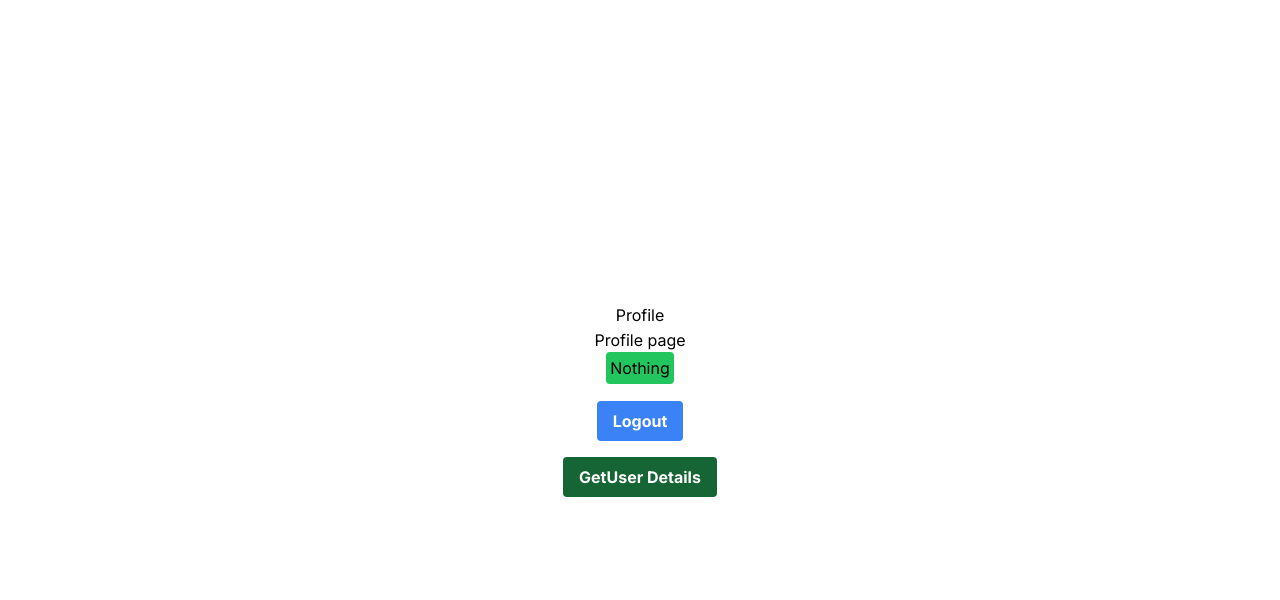
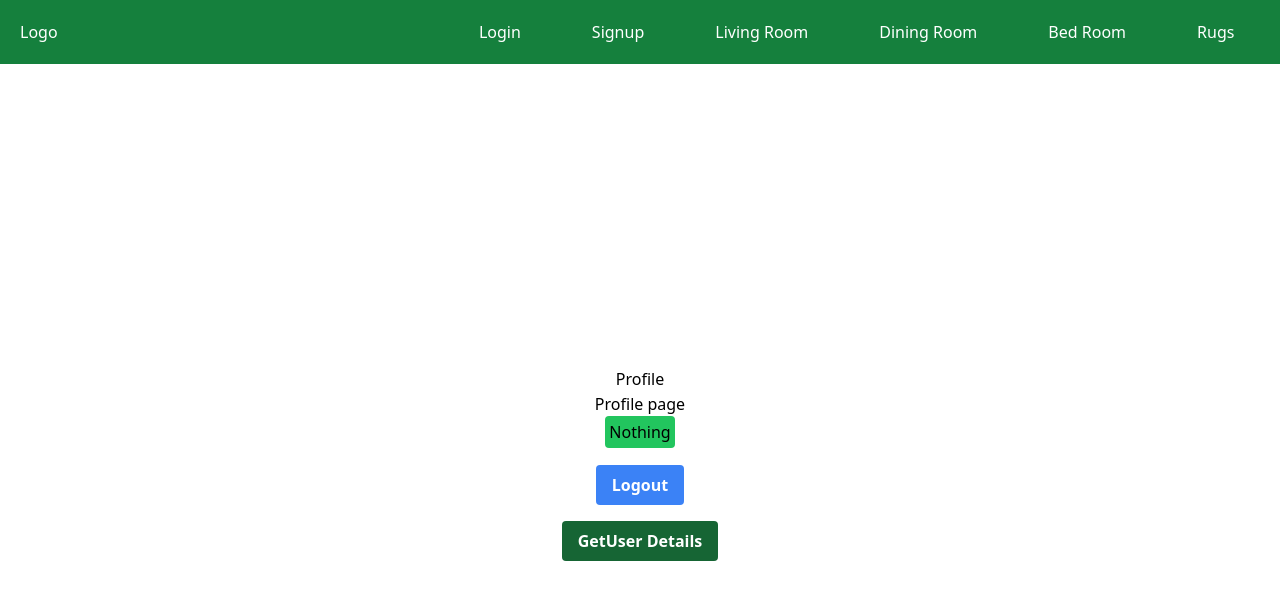
Before and after one commit to Arapsiyo/ecommerce, a Next.js app: page /profile in a window 1280 px wide. Shown: the top 600 px of the page. Built offline with nearby package versions, Linux system fonts and the light colour scheme.

Commit message:
add style to navbar

```diff
--- a/src/app/api/users/verifyemail/route.ts
+++ b/src/app/api/users/verifyemail/route.ts
@@ -21,8 +21,6 @@ export const POST = async (req: NextRequest) => {
       return NextResponse.json({ error: 'Invalid token' }, { status: 400 });
     }
     if (user.isVerified) {
-      console.log('inside user verified');
-
       return NextResponse.json(
         { error: 'User is already verified' },
         { status: 400 }
--- a/src/app/layout.tsx
+++ b/src/app/layout.tsx
@@ -1,22 +1,26 @@
-import './globals.css'
-import type { Metadata } from 'next'
-import { Inter } from 'next/font/google'
+import Navbar from '@/components/navbar/Navbar';
+import './globals.css';
+import type { Metadata } from 'next';
+import { Inter } from 'next/font/google';
 
-const inter = Inter({ subsets: ['latin'] })
+const inter = Inter({ subsets: ['latin'] });
 
 export const metadata: Metadata = {
   title: 'Create Next App',
   description: 'Generated by create next app',
-}
+};
 
 export default function RootLayout({
   children,
 }: {
-  children: React.ReactNode
+  children: React.ReactNode;
 }) {
   return (
     <html lang="en">
-      <body className={inter.className}>{children}</body>
+      <body>
+        <Navbar />
+        {children}
+      </body>
     </html>
-  )
+  );
 }
--- /dev/null
+++ b/src/components/navbar/Navbar.tsx
@@ -0,0 +1,39 @@
+'use client';
+import React from 'react';
+import Link from 'next/link';
+
+const Navbar = () => {
+  return (
+    <div className="flex justify-between bg-green-700 p-5 text-white">
+      <div className="w-1/3 ">
+        <div className="list-none">
+          <Link href="/">Logo</Link>
+        </div>
+      </div>
+      <div className="w-2/3">
+        <div className="flex justify-around">
+          <Link className="pl-5 hover:text-red-500" href="/login">
+            Login
+          </Link>
+          <Link className="pl-5" href="/signup">
+            Signup
+          </Link>
+          <Link className="pl-5" href="/signup">
+            Living Room
+          </Link>
+          <Link className="pl-5" href="/signup">
+            Dining Room
+          </Link>
+          <Link className="pl-5" href="/signup">
+            Bed Room
+          </Link>
+          <Link className="pl-5" href="/signup">
+            Rugs
+          </Link>
+        </div>
+      </div>
+    </div>
+  );
+};
+
+export default Navbar;
```
